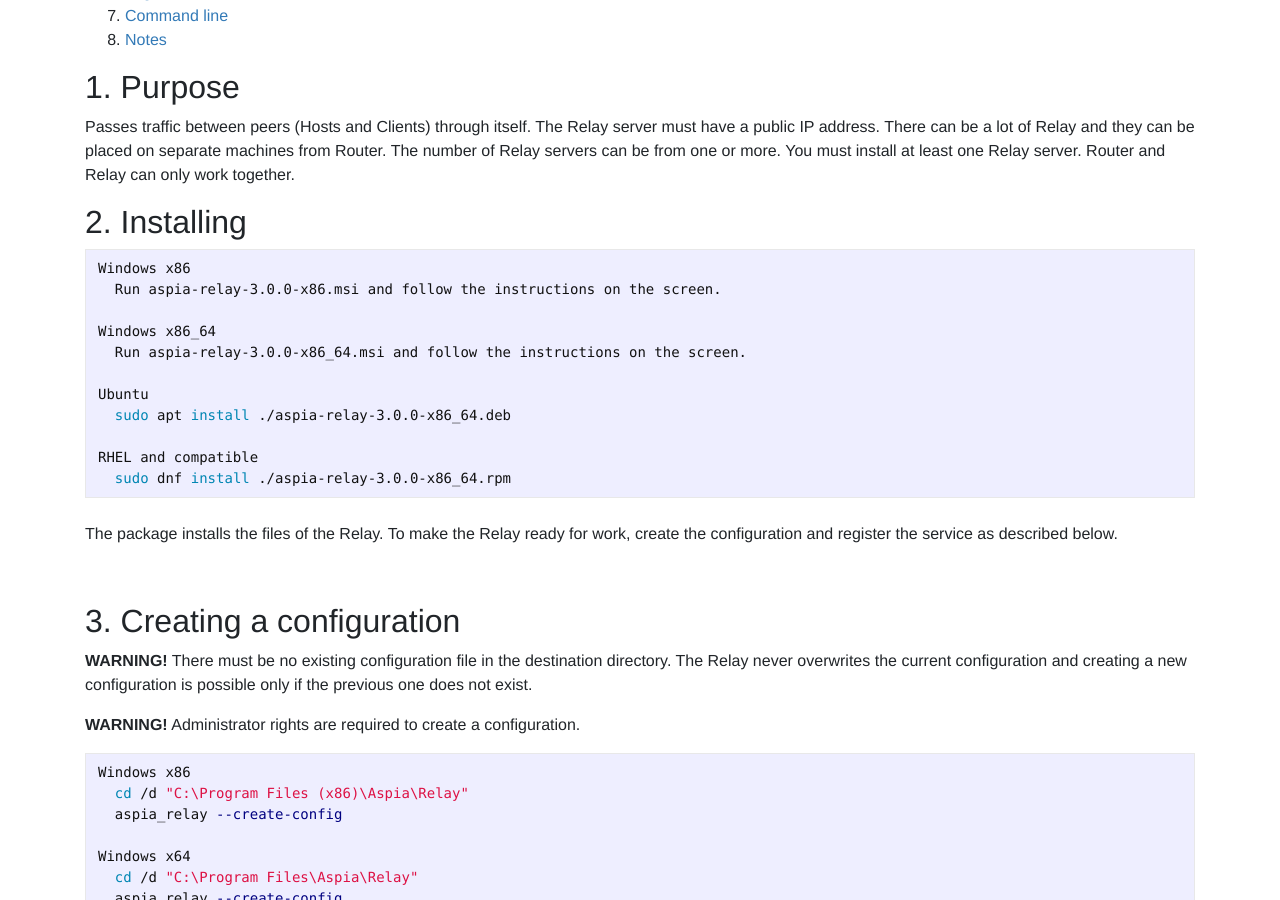
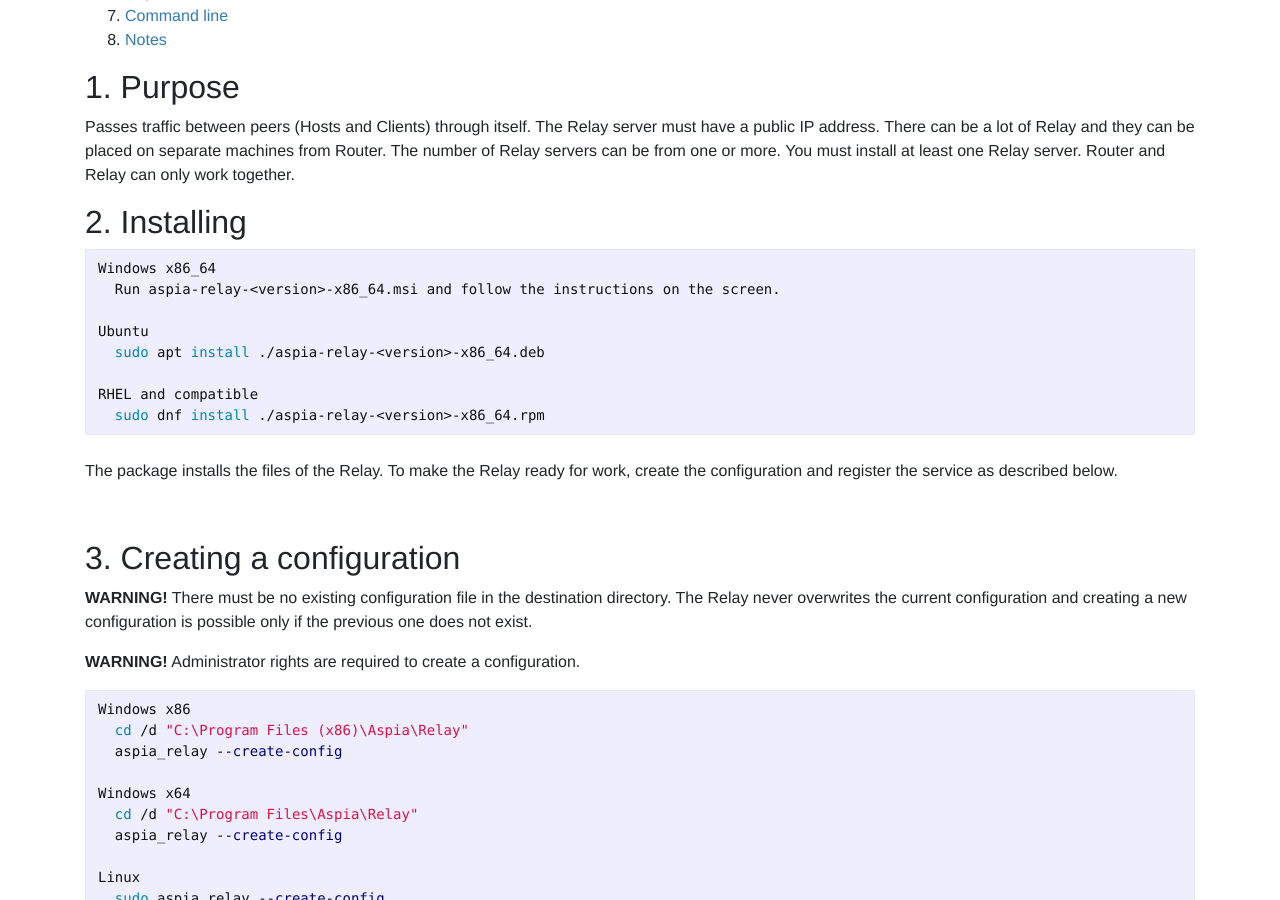
Before and after one commit to dchapyshev/dchapyshev.github.io, a Jekyll site: the page built from docs/relay.md, in a window 1280 px wide and 900 px high, scrolled down 370 px. Built offline with Jekyll 4.4.1, drawn with Linux system fonts in a browser that asks for light colours.

Commit message:
Update docs.

````diff
--- a/docs/relay.md
+++ b/docs/relay.md
@@ -21,17 +21,14 @@ You must install at least one Relay server. Router and Relay can only work toget
 ## 2. Installing <a name="installing"></a>
 
 ```bash
-Windows x86
-  Run aspia-relay-3.0.0-x86.msi and follow the instructions on the screen.
-
 Windows x86_64
-  Run aspia-relay-3.0.0-x86_64.msi and follow the instructions on the screen.
+  Run aspia-relay-<version>-x86_64.msi and follow the instructions on the screen.
 
 Ubuntu
-  sudo apt install ./aspia-relay-3.0.0-x86_64.deb
+  sudo apt install ./aspia-relay-<version>-x86_64.deb
 
 RHEL and compatible
-  sudo dnf install ./aspia-relay-3.0.0-x86_64.rpm
+  sudo dnf install ./aspia-relay-<version>-x86_64.rpm
 ```
 
 <br/>
````
Also changed, not shown: docs/router.md (+3 -6 lines).
